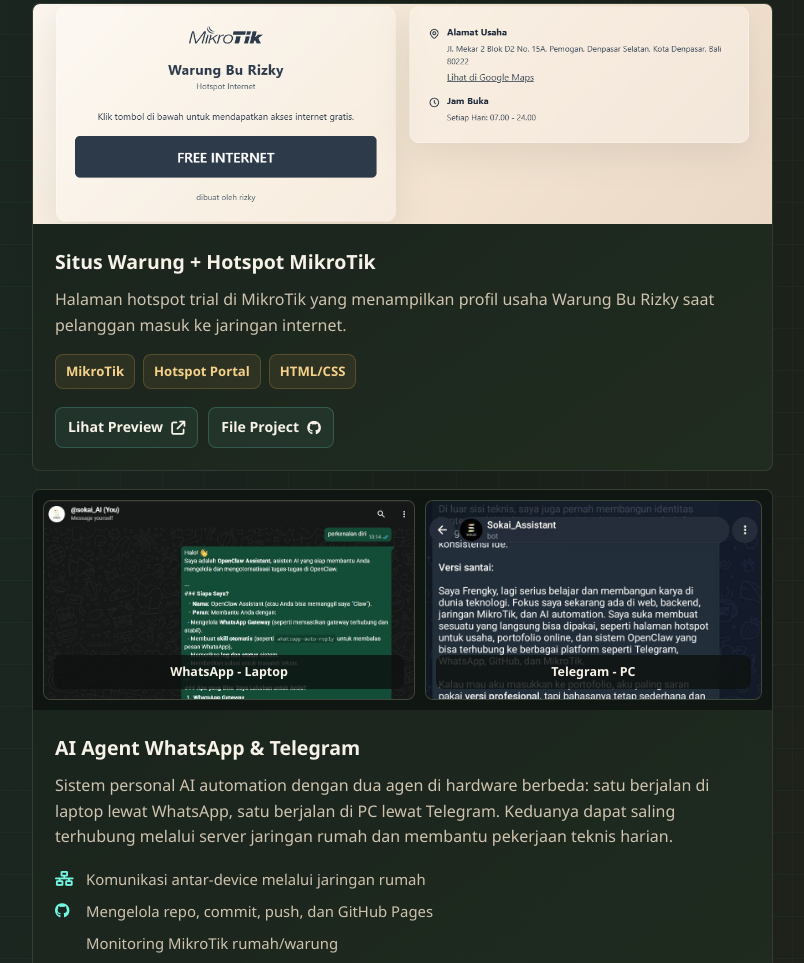
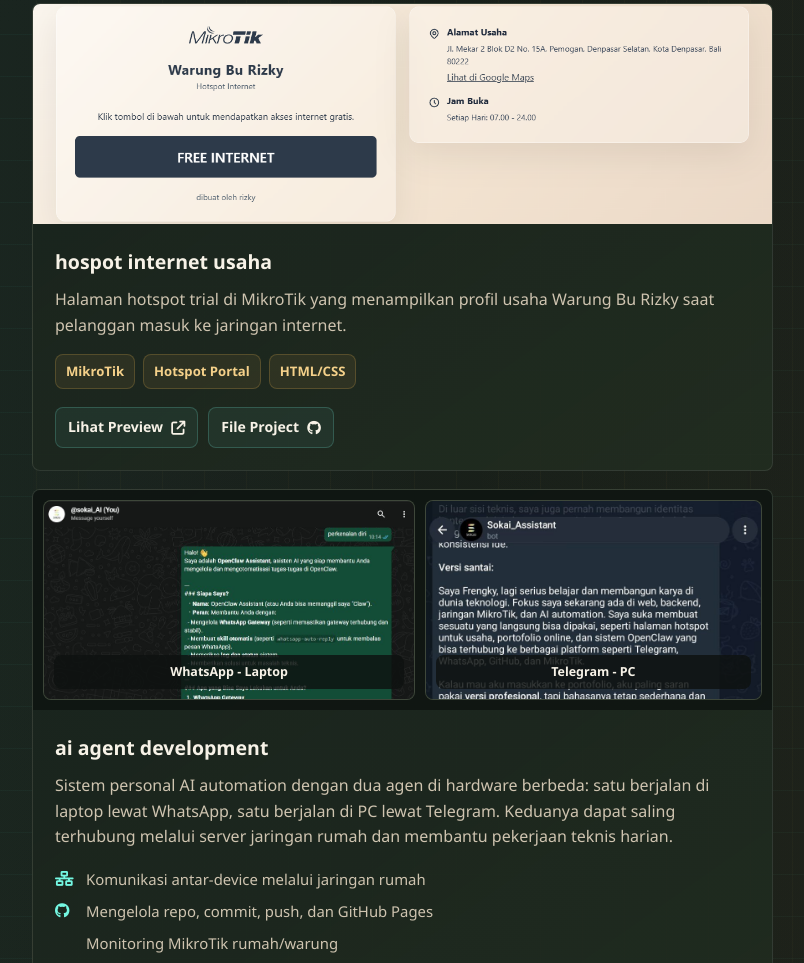
Before and after one commit to frengky21/portofolio, a plain HTML site: page index.html in a window 1280 px wide. Shown: the part 4124-5087 px from the top of the page, without its empty margins (48-852 px from the left). Drawn offline with Linux system fonts and the light colour scheme.

Commit message:
Update portfolio project card titles

```diff
--- a/index.html
+++ b/index.html
@@ -212,7 +212,7 @@
                             <img src="assets/projects/aspirasi-komisi2-dashboard.jpg" alt="Dashboard admin website Aspirasi Komisi 2">
                         </div>
                         <div class="project-content">
-                            <h3>Website Aspirasi Mahasiswa Komisi 2</h3>
+                            <h3>website aspirasi mahasiswa</h3>
                             <p>Website pengelolaan aspirasi mahasiswa untuk Komisi 2 Hukum & Advokasi DPM ITB STIKOM Bali. Sistem ini punya halaman user, halaman aspirasi publik, SOP, panel admin, status aspirasi, filter kategori, upload bukti foto/video sampai 100MB, dan berjalan di Raspberry Pi sebagai server lokal.</p>
                             <div class="project-highlights">
                                 <span><i class="fas fa-database" aria-hidden="true"></i> Satu database untuk form mahasiswa dan panel manajemen</span>
@@ -245,7 +245,7 @@
                             <img src="assets/projects/situs-warung-preview.png" alt="Preview halaman hotspot Situs Warung">
                         </div>
                         <div class="project-content">
-                            <h3>Situs Warung + Hotspot MikroTik</h3>
+                            <h3>hospot internet usaha</h3>
                             <p>Halaman hotspot trial di MikroTik yang menampilkan profil usaha Warung Bu Rizky saat pelanggan masuk ke jaringan internet.</p>
                             <div class="tag-list">
                                 <span>MikroTik</span>
@@ -277,7 +277,7 @@
                             </a>
                         </div>
                         <div class="project-content">
-                            <h3>AI Agent WhatsApp & Telegram</h3>
+                            <h3>ai agent development</h3>
                             <p>Sistem personal AI automation dengan dua agen di hardware berbeda: satu berjalan di laptop lewat WhatsApp, satu berjalan di PC lewat Telegram. Keduanya dapat saling terhubung melalui server jaringan rumah dan membantu pekerjaan teknis harian.</p>
                             <div class="project-highlights">
                                 <span><i class="fas fa-network-wired" aria-hidden="true"></i> Komunikasi antar-device melalui jaringan rumah</span>
```
